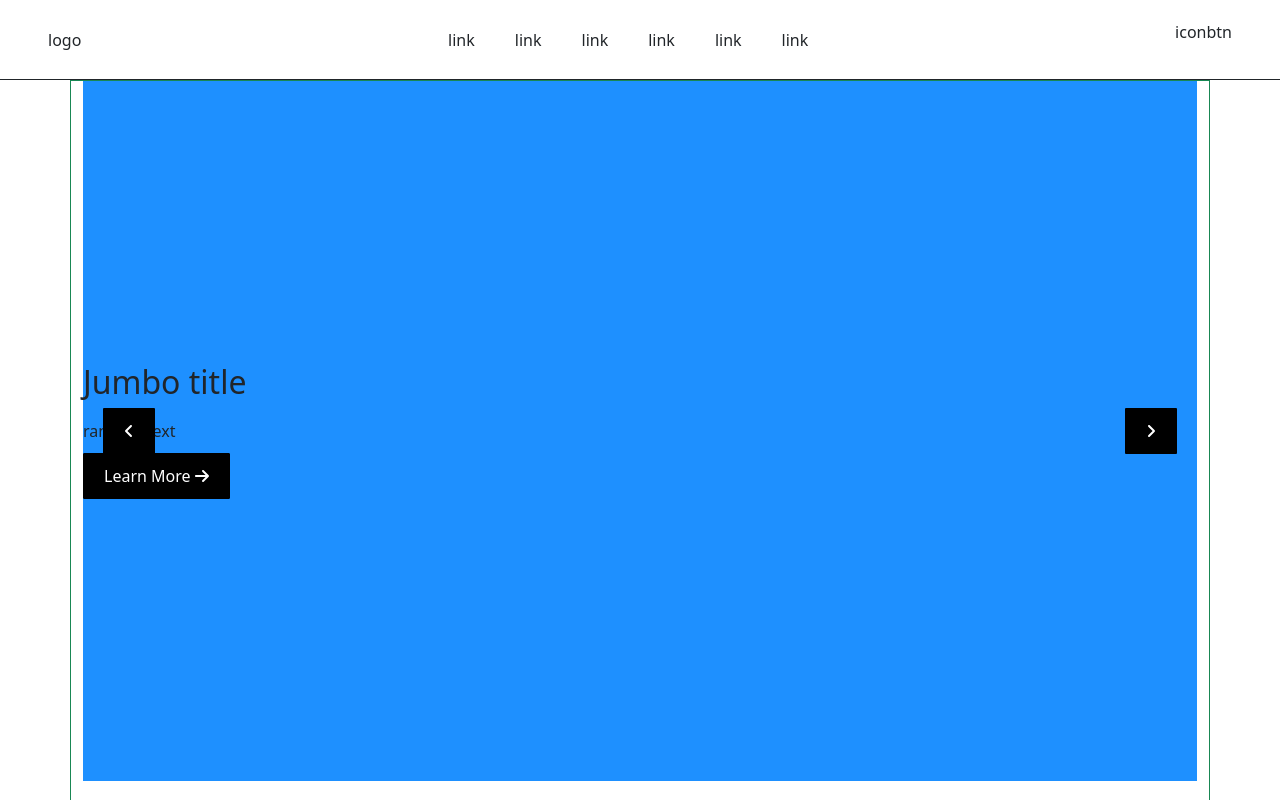
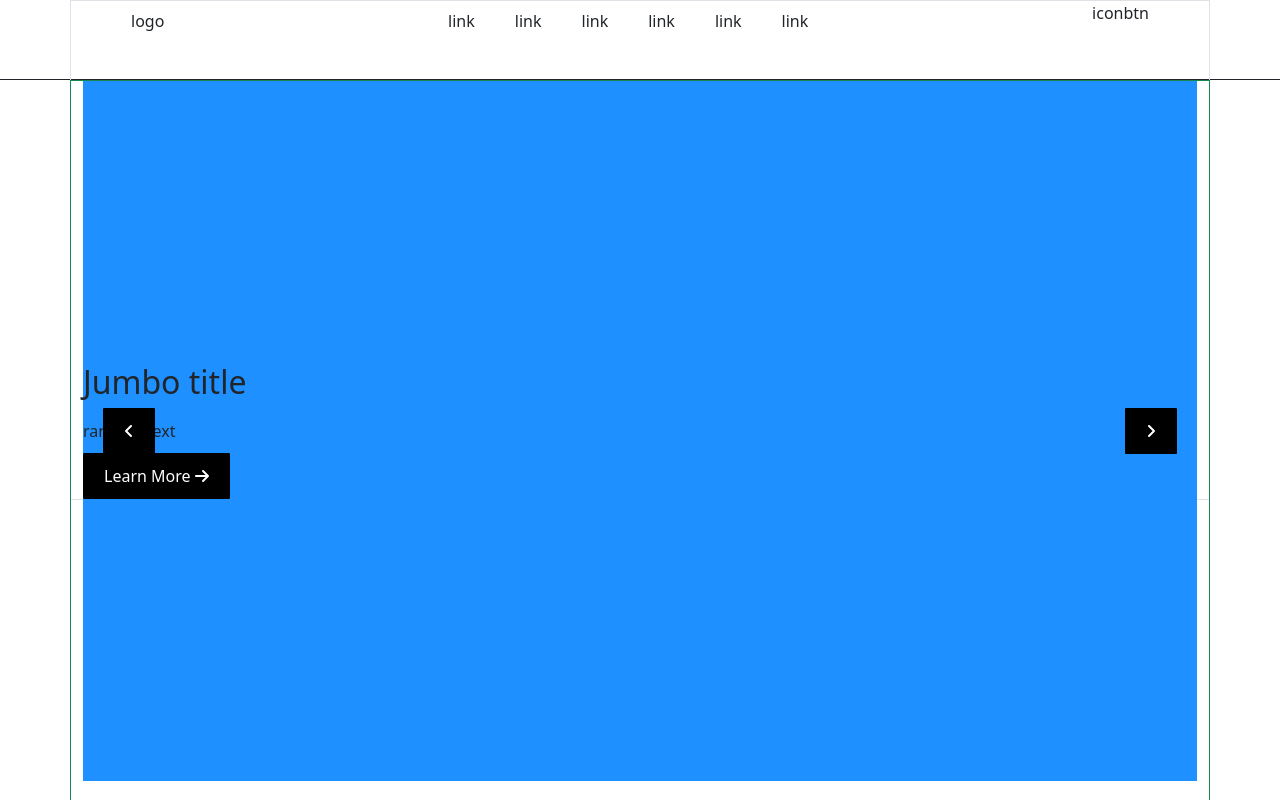
Before and after one commit to DaniAm94/proj-html-vuejs, a Vue app: page / in a window 1280 px wide. Shown: the top 800 px of the page. Built offline with nearby package versions, Linux system fonts and the light colour scheme.

Commit message:
add container header

```diff
--- a/src/components/AppHeader/AppHeader.vue
+++ b/src/components/AppHeader/AppHeader.vue
@@ -9,6 +9,7 @@ export default {
 
 <template>
     <header>
+        <div class="container border">
             <nav class="d-flex justify-content-between px-5 align-items-center h-100">
                 <div>logo</div>
                 <HeaderNav />
@@ -17,6 +18,7 @@ export default {
                     <p>btn</p>
                 </div>
             </nav>
+        </div>
     </header>
 </template>
 
```
Lines whose indentation alone changed are shown as unchanged.
